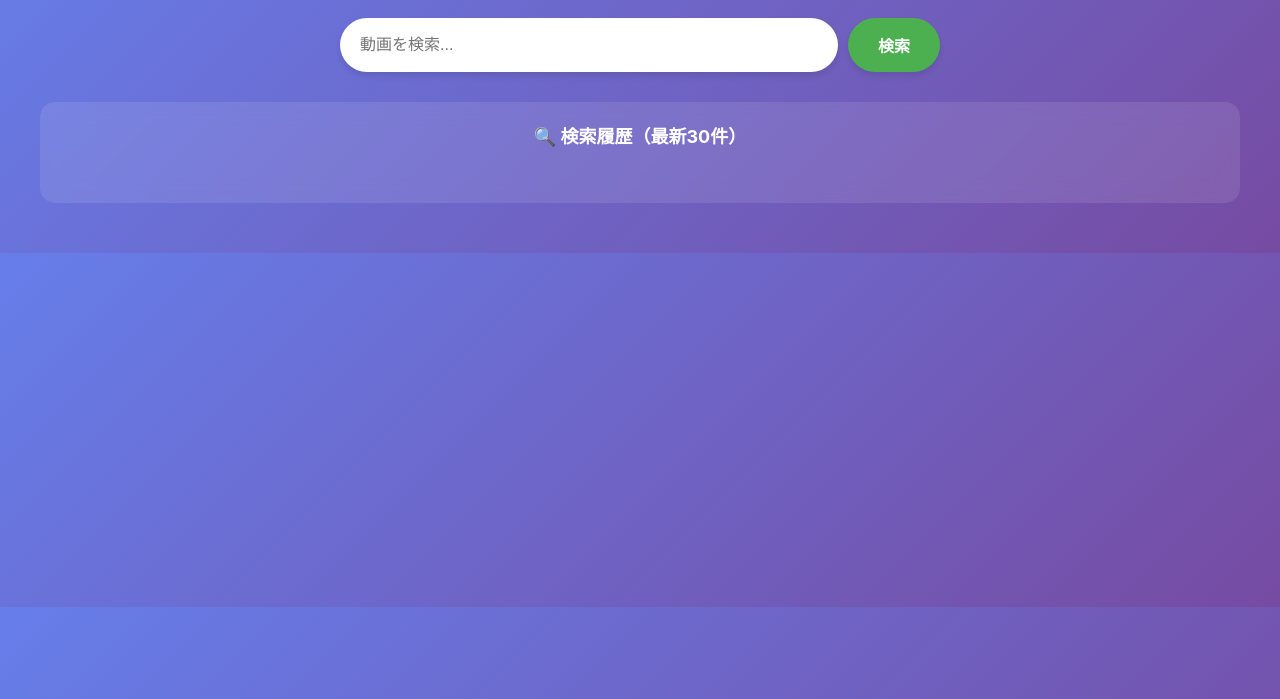
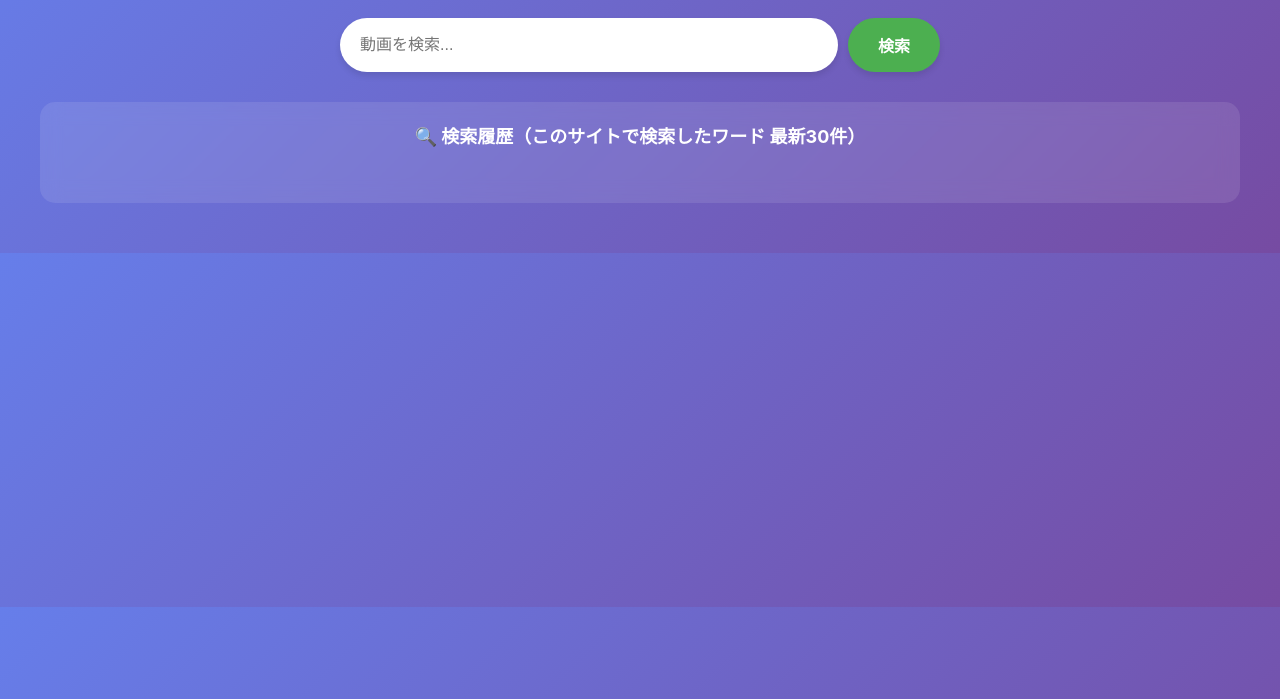
Before and after one commit to Mametango/VMEDA, a website: page public/index.html in a window 1280 px wide. Shown: the part 101-800 px from the top of the page. Drawn offline with Linux system fonts and the light colour scheme; no server answers.

Commit message:
Keep all search queries (including own) in history, maintain latest 30 items

```diff
--- a/public/index.html
+++ b/public/index.html
@@ -33,7 +33,7 @@
     <div id="loading" class="loading hidden">検索中...</div>
 
     <div id="recent-searches" class="recent-searches">
-      <h2 class="recent-searches-title">🔍 検索履歴（最新30件）</h2>
+      <h2 class="recent-searches-title">🔍 検索履歴（このサイトで検索したワード 最新30件）</h2>
       <div id="recent-searches-list" class="recent-searches-list"></div>
     </div>
 
```
Also changed, not shown: server.js (+7 -5 lines).
